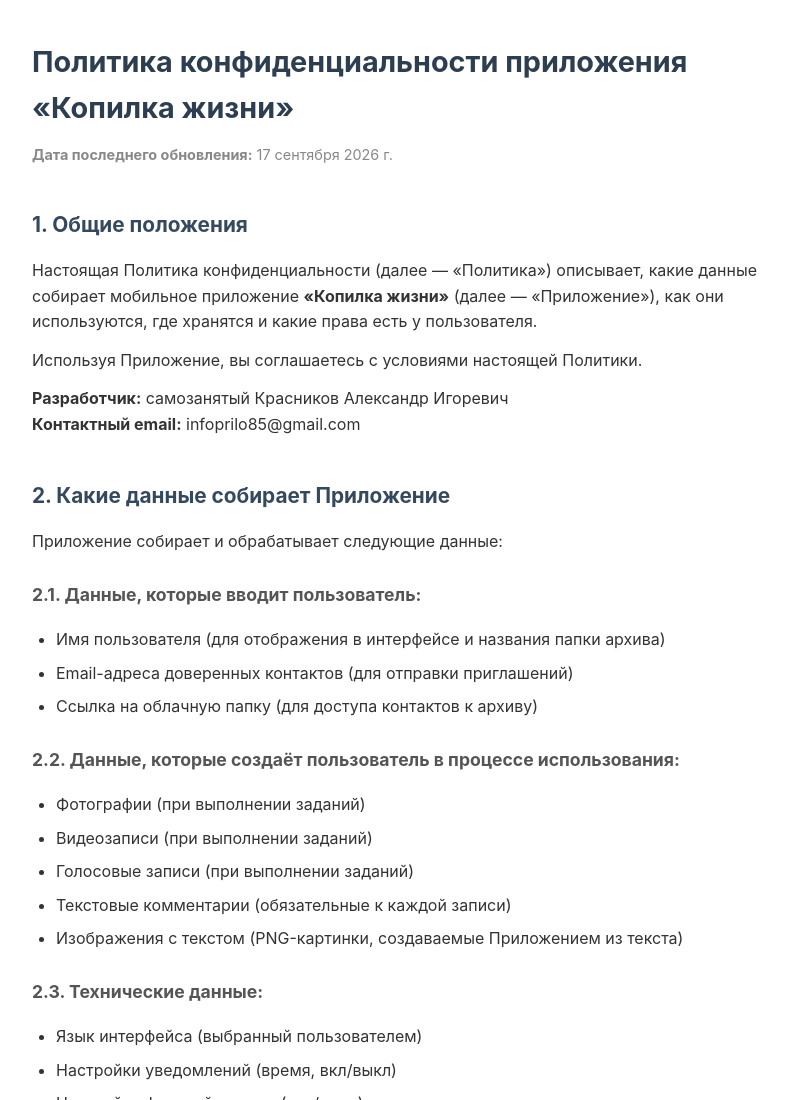
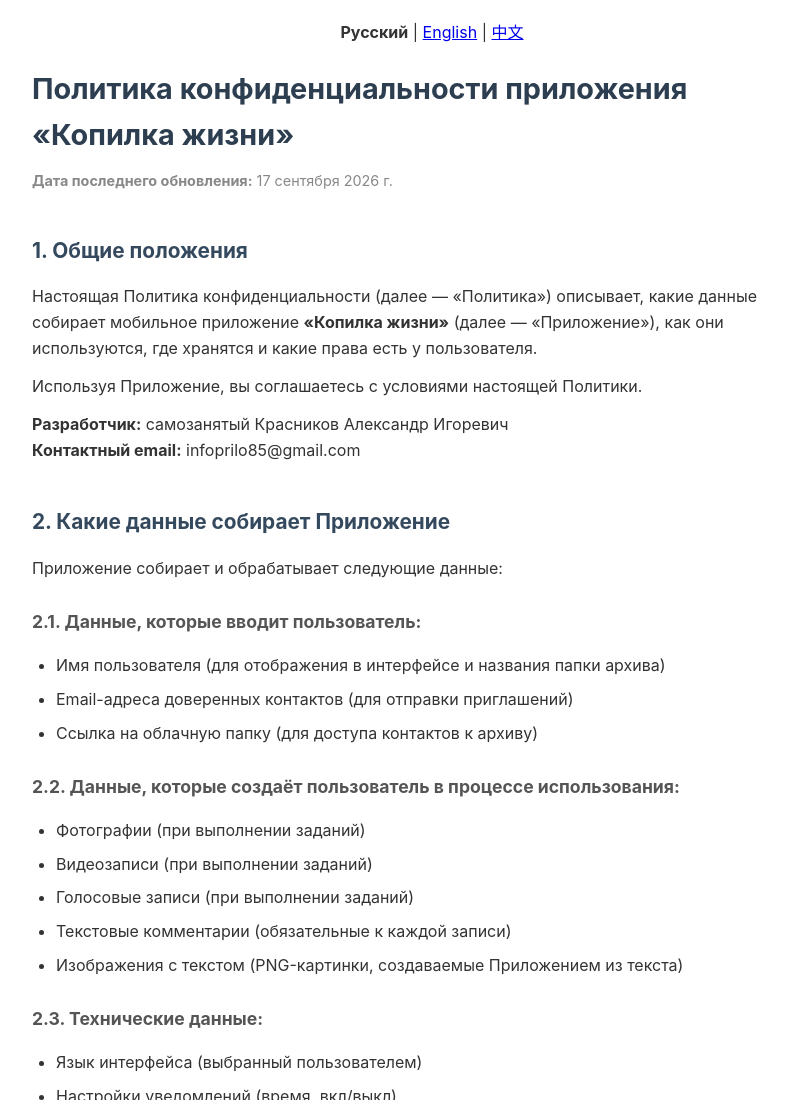
Before and after one commit to alex85kazak/privacy, a plain HTML site: page index.html in a window 1280 px wide. Shown: the top 1100 px of the page, without its empty margins (208-996 px from the left). Drawn offline with Linux system fonts and the light colour scheme.

Commit message:
Update index.html

```diff
--- a/index.html
+++ b/index.html
@@ -22,9 +22,16 @@
         li { margin-bottom: 0.5em; }
         p { margin: 0.8em 0; }
         .contact { background: #f5f5f5; padding: 15px; border-radius: 8px; margin-top: 1em; }
+        nav { text-align: center; margin-bottom: 20px; }
     </style>
 </head>
 <body>
+
+<nav>
+    <span style="font-weight: bold;">Русский</span> |
+    <a href="en.html">English</a> |
+    <a href="zh.html">中文</a>
+</nav>
 
 <h1>Политика конфиденциальности приложения «Копилка жизни»</h1>
 
```
